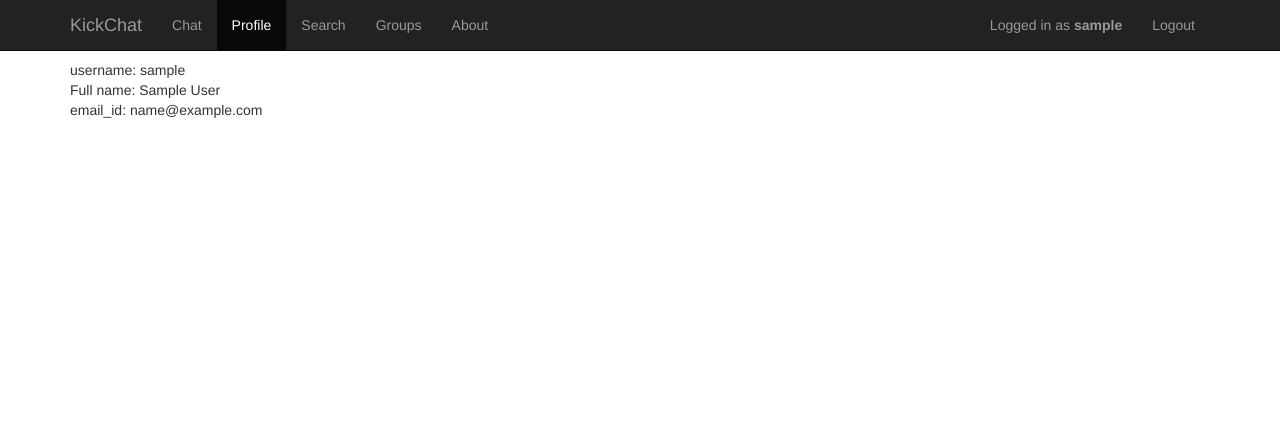
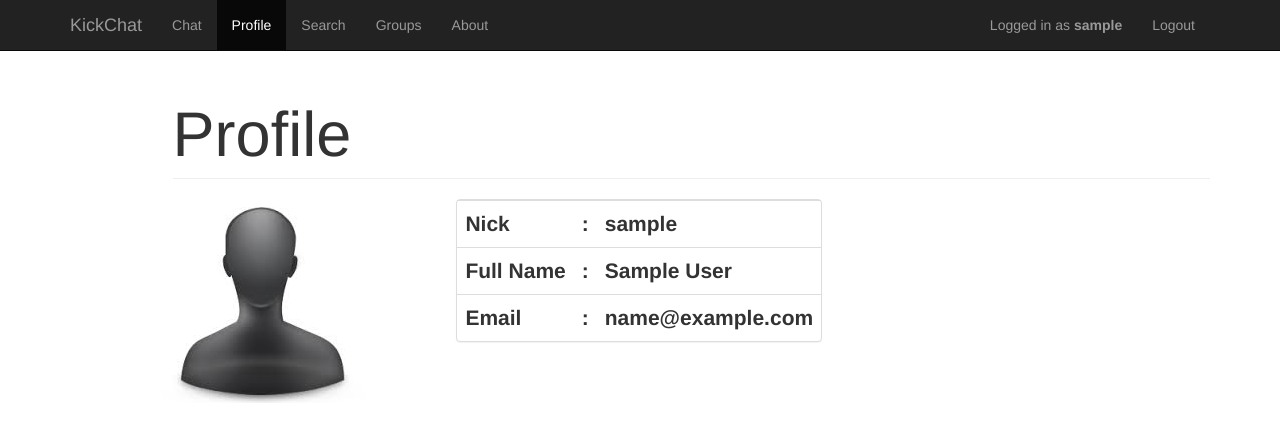
Before and after one commit to desouradeep/kickchat, a Django app: page /profile/ in a window 1280 px wide. Shown: the top 442 px of the page. Run offline with Django 3.2, Linux system fonts and the light colour scheme; the visitor is signed in with stand-in values (Sample User, id 1); data comes from the database, SQL or seed files in the repository.

Commit message:
profile page design updated

```diff
--- a/static/css/custom.css
+++ b/static/css/custom.css
@@ -1,3 +1,12 @@
+.page-header{
+  font-size:4.5em;
+  margin-left: 9%;
+}
+
+
+.break-next{
+  word-wrap:break-word;
+}
 .nopadding {
       padding: 0px !important;
     }
@@ -64,8 +73,13 @@
           margin-right: 90px;
           padding-top:0px;
         }
- .footer{font-size:15px;text-align:center;float:none;}
+ .footer{font-size:15px;text-align:center;}
    .nonav{margin-bottom:0px;min-height:35px;position:relative;margin-top:10px;}
    .unipad{padding:3px;}
 
-  .nomargin{margin-bottom:6px;}
+.nomargin{table-layout:fixed;margin-bottom:6px;}
+ .display{display: inline;}
+.profile{font-weight: bold;font-size:1.5em;}
+
+.prof-table{float:left;margin-left:8%;}
+.leftalign{text-align: left}
--- a/templates/profile/profile.html
+++ b/templates/profile/profile.html
@@ -1,9 +1,41 @@
 {% extends "base.html" %}
 {% block container_content %}
 
-username:   {{ query_user.username }}
-<br>
-Full name:  {{query_user.first_name}} {{query_user.last_name}}
-<br>
-email_id:   {{query_user.email}}
+<div>
+	<h1 class="page-header leftalign">Profile</h1>
+</div>
+
+  <div class="image-rounded prof-table">
+    <a href="#" class="">
+      <img data-src="holder.js/100%x180" alt="..." src="/static/images/images.jpg">
+    </a>
+  </div>
+
+
+
+
+<div class="display panel panel-default prof-table">
+  <table class="table" style=" border-collapse:collapse">
+  	<tr class="panel-body">
+   <td class="profile leftalign">Nick</td><td class="profile">:</td><td class="profile leftalign">{{ query_user.username }}</td>
+
+</tr>
+
+<tr class="panel-body">
+   <td class="profile leftalign">Full Name</td><td class="profile">:</td><td class="profile leftalign">{{query_user.first_name}} {{query_user.last_name}}</tr>
+
+</tr>
+
+<!--<tr class="panel-body">
+   <td class="profile leftalign">Facebook</td><td class="profile">:</td><td class="profile leftalign">{{query_user.fb_profile }}</td>
+  </div>
+-->
+
+  <tr class="panel-body">
+   <td class="profile leftalign">Email</td><td class="profile">:</td><td class="profile leftalign">{{query_user.email}}</td>
+  </tr>
+</table>
+</div>
+
+
 {% endblock %}
```
